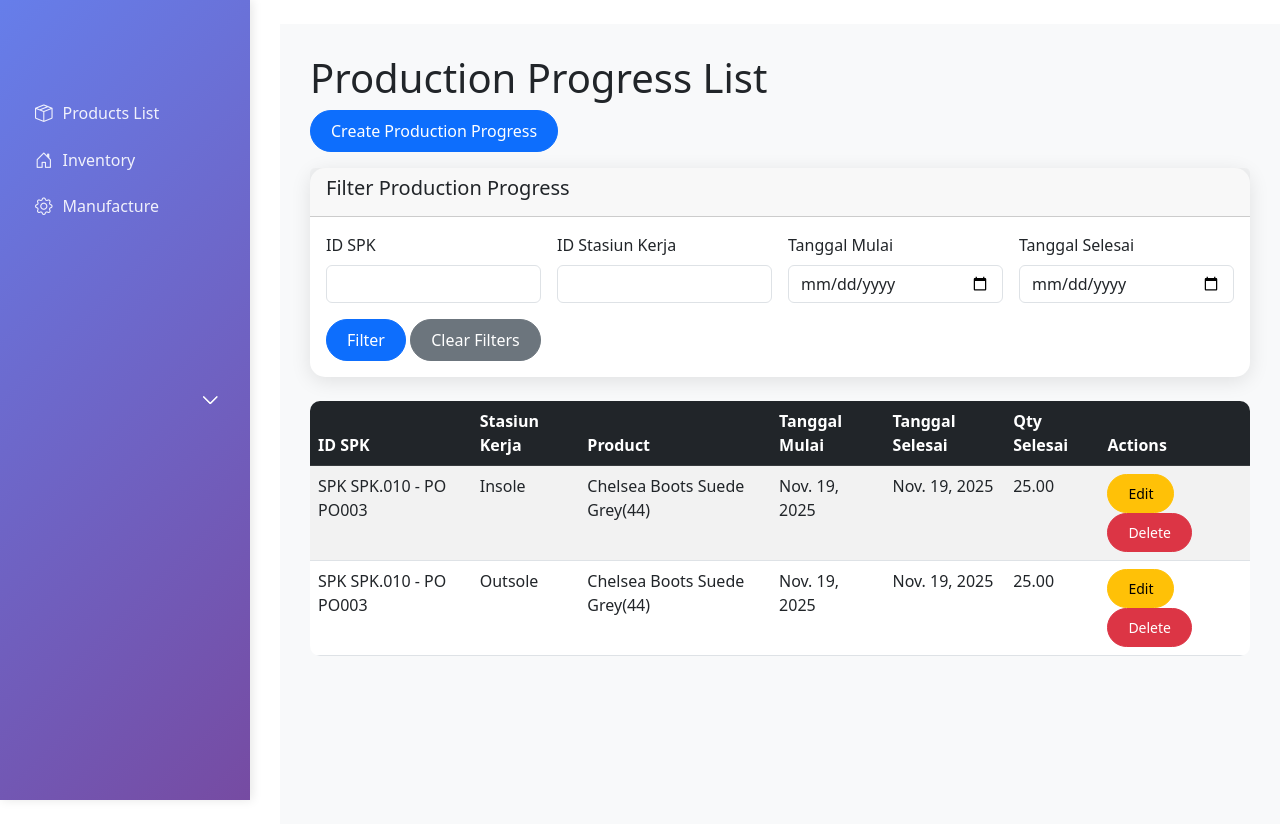
After one commit to afrizal0225/ERP-BENGKEL2-0, a Django app: page /manufacture/productionprogress/ in a window 1280 px wide. The commit adds this page. Run offline with Django 5.2, Linux system fonts and the light colour scheme; data comes from the database, SQL or seed files in the repository; both versions use the stored data as it was after the commit.

Commit message:
Update Dashborad production

```diff
--- a/erp_project/templates/base.html
+++ b/erp_project/templates/base.html
@@ -183,6 +183,10 @@
                 </button>
             </div>
             <div class="submenu" id="manufacture-submenu">
+                <a class="nav-link" href="{% url 'manufacture_dashboard' %}">
+                    <i class="bi bi-speedometer2"></i>
+                    Dashboard
+                </a>
                 <a class="nav-link" href="{% url 'stasiunkerja_list' %}">
                     <i class="bi bi-tools"></i>
                     Stasiun Kerja
@@ -198,6 +202,10 @@
                 <a class="nav-link" href="{% url 'spk_list' %}">
                     <i class="bi bi-file-earmark-text"></i>
                     SPK
+                </a>
+                <a class="nav-link" href="{% url 'productionprogress_list' %}">
+                    <i class="bi bi-bar-chart-line"></i>
+                    Production Progress
                 </a>
             </div>
         </nav>
--- /dev/null
+++ b/manufacture/templates/manufacture/productionprogress_list.html
@@ -0,0 +1,72 @@
+{% extends 'base.html' %}
+
+{% block title %}Production Progress List{% endblock %}
+
+{% block content %}
+<h1>Production Progress List</h1>
+<div class="mb-3">
+    <a href="{% url 'productionprogress_create' %}" class="btn btn-primary">Create Production Progress</a>
+</div>
+
+<!-- Filter Form -->
+<div class="card mb-4">
+    <div class="card-header">
+        <h5>Filter Production Progress</h5>
+    </div>
+    <div class="card-body">
+        <form method="get" class="row g-3">
+            <div class="col-md-3">
+                <label for="id_spk" class="form-label">ID SPK</label>
+                <input type="text" class="form-control" id="id_spk" name="id_spk" value="{{ id_spk_filter }}">
+            </div>
+            <div class="col-md-3">
+                <label for="id_stasiunkerja" class="form-label">ID Stasiun Kerja</label>
+                <input type="text" class="form-control" id="id_stasiunkerja" name="id_stasiunkerja" value="{{ id_stasiunkerja_filter }}">
+            </div>
+            <div class="col-md-3">
+                <label for="tanggal_mulai" class="form-label">Tanggal Mulai</label>
+                <input type="date" class="form-control" id="tanggal_mulai" name="tanggal_mulai" value="{{ tanggal_mulai_filter }}">
+            </div>
+            <div class="col-md-3">
+                <label for="tanggal_selesai" class="form-label">Tanggal Selesai</label>
+                <input type="date" class="form-control" id="tanggal_selesai" name="tanggal_selesai" value="{{ tanggal_selesai_filter }}">
+            </div>
+            <div class="col-12">
+                <button type="submit" class="btn btn-primary">Filter</button>
+                <a href="{% url 'productionprogress_list' %}" class="btn btn-secondary">Clear Filters</a>
+            </div>
+        </form>
+    </div>
+</div>
+<div class="table-responsive">
+    <table class="table table-striped table-hover">
+        <thead class="table-dark">
+            <tr>
+                <th>ID SPK</th>
+                <th>Stasiun Kerja</th>
+                <th>Product</th>
+                <th>Tanggal Mulai</th>
+                <th>Tanggal Selesai</th>
+                <th>Qty Selesai</th>
+                <th>Actions</th>
+            </tr>
+        </thead>
+        <tbody>
+            {% for progress in progresses %}
+            <tr>
+                <td>{{ progress.id_spk }}</td>
+                <td>{{ progress.id_stasiunkerja }}</td>
+                <td>{{ progress.nama_product }}</td>
+                <td>{{ progress.tanggal_mulai }}</td>
+                <td>{{ progress.tanggal_selesai }}</td>
+                <td>{{ progress.qty_selesai }}</td>
+                <td>
+                    <a href="{% url 'productionprogress_update' progress.pk %}" class="btn btn-sm btn-warning">Edit</a>
+                    <a href="{% url 'productionprogress_delete' progress.pk %}" class="btn btn-sm btn-danger">Delete</a>
+                </td>
+            </tr>
+            {% endfor %}
+        </tbody>
+    </table>
+</div>
+{% endblock %}
--- a/manufacture/urls.py
+++ b/manufacture/urls.py
@@ -35,4 +35,11 @@ urlpatterns = [
     path('spk/<str:pk>/approve/', views.spk_approve, name='spk_approve'),
     path('spk/<str:pk>/download/', views.download_spk, name='download_spk'),
     path('spk/<str:pk>/delete/', views.spk_delete, name='spk_delete'),
+
+    path('dashboard/', views.manufacture_dashboard, name='manufacture_dashboard'),
+    path('productionprogress/', views.productionprogress_list, name='productionprogress_list'),
+    path('productionprogress/create/', views.productionprogress_create, name='productionprogress_create'),
+    path('productionprogress/<int:pk>/update/', views.productionprogress_update, name='productionprogress_update'),
+    path('productionprogress/<int:pk>/delete/', views.productionprogress_delete, name='productionprogress_delete'),
+    path('api/get-products-for-spk/', views.get_products_for_spk, name='get_products_for_spk'),
 ]
--- a/manufacture/views.py
+++ b/manufacture/views.py
@@ -1,12 +1,13 @@
 from django.shortcuts import render, get_object_or_404, redirect
-from .models import StasiunKerja, BOM, BOMDetail, ProductionOrder, ProductionOrderDetail, SuratPerintahKerja, SPKDetail, SPKOutput
+from .models import StasiunKerja, BOM, BOMDetail, ProductionOrder, ProductionOrderDetail, SuratPerintahKerja, SPKDetail, SPKOutput, ProductionProgress
 from product.models import Product, RawMaterial
-from .forms import StasiunKerjaForm, BOMForm, BOMDetailForm, BulkUploadForm, ProductionOrderForm, ProductionOrderDetailForm, SuratPerintahKerjaForm
+from django.db.models import Q
+from .forms import StasiunKerjaForm, BOMForm, BOMDetailForm, BulkUploadForm, ProductionOrderForm, ProductionOrderDetailForm, SuratPerintahKerjaForm, ProductionProgressForm
 from django.contrib import messages
 import openpyxl
 from datetime import datetime
 from openpyxl import Workbook
-from django.http import HttpResponse
+from django.http import HttpResponse, JsonResponse
 from django.db.models import Sum
 from decimal import Decimal
 
@@ -605,3 +606,178 @@ def generate_spk_details(spk):
             qty_kebutuhan=data['qty'],
             satuan=data['satuan']
         )
+
+def productionprogress_list(request):
+    progresses = ProductionProgress.objects.all()
+
+    # Handle filtering
+    id_spk_filter = request.GET.get('id_spk', '')
+    id_stasiunkerja_filter = request.GET.get('id_stasiunkerja', '')
+    tanggal_mulai_filter = request.GET.get('tanggal_mulai', '')
+    tanggal_selesai_filter = request.GET.get('tanggal_selesai', '')
+
+    if id_spk_filter:
+        progresses = progresses.filter(id_spk__id_spk__icontains=id_spk_filter)
+    if id_stasiunkerja_filter:
+        progresses = progresses.filter(id_stasiunkerja__id_stasiun_kerja__icontains=id_stasiunkerja_filter)
+    if tanggal_mulai_filter:
+        progresses = progresses.filter(tanggal_mulai=tanggal_mulai_filter)
+    if tanggal_selesai_filter:
+        progresses = progresses.filter(tanggal_selesai=tanggal_selesai_filter)
+
+    context = {
+        'progresses': progresses,
+        'id_spk_filter': id_spk_filter,
+        'id_stasiunkerja_filter': id_stasiunkerja_filter,
+        'tanggal_mulai_filter': tanggal_mulai_filter,
+        'tanggal_selesai_filter': tanggal_selesai_filter,
+    }
+    return render(request, 'manufacture/productionprogress_list.html', context)
+
+def productionprogress_create(request):
+    if request.method == 'POST':
+        spk_id = request.POST.get('id_spk')
+        station_id = request.POST.get('id_stasiunkerja')
+        products_data = []
+
+        # Parse products data
+        index = 0
+        while f'products[{index}][id_product]' in request.POST:
+            product_data = {
+                'id_product': request.POST.get(f'products[{index}][id_product]'),
+                'tanggal_mulai': request.POST.get(f'products[{index}][tanggal_mulai]'),
+                'tanggal_selesai': request.POST.get(f'products[{index}][tanggal_selesai]'),
+                'qty_selesai': request.POST.get(f'products[{index}][qty_selesai]'),
+            }
+            products_data.append(product_data)
+            index += 1
+
+        if spk_id and station_id and products_data:
+            try:
+                spk = SuratPerintahKerja.objects.get(id_spk=spk_id)
+                station = StasiunKerja.objects.get(id_stasiun_kerja=station_id)
+                created_count = 0
+                for data in products_data:
+                    if data['qty_selesai'] and float(data['qty_selesai']) > 0:
+                        product = Product.objects.get(sku=data['id_product'])
+                        ProductionProgress.objects.create(
+                            id_spk=spk,
+                            id_stasiunkerja=station,
+                            id_product=product,
+                            nama_product=product.name,
+                            tanggal_mulai=data['tanggal_mulai'],
+                            tanggal_selesai=data['tanggal_selesai'],
+                            qty_selesai=data['qty_selesai']
+                        )
+                        created_count += 1
+                messages.success(request, f'{created_count} Production Progress entries created successfully.')
+                return redirect('productionprogress_list')
+            except Exception as e:
+                messages.error(request, f'Error creating progress: {e}')
+        else:
+            messages.error(request, 'Invalid data submitted.')
+
+    form = ProductionProgressForm()
+    return render(request, 'manufacture/productionprogress_form.html', {'form': form, 'title': 'Create Production Progress'})
+
+def productionprogress_update(request, pk):
+    progress = get_object_or_404(ProductionProgress, pk=pk)
+    if request.method == 'POST':
+        form = ProductionProgressForm(request.POST, instance=progress)
+        if form.is_valid():
+            progress = form.save(commit=False)
+            progress.nama_product = progress.id_product.name
+            progress.save()
+            messages.success(request, 'Production Progress updated successfully.')
+            return redirect('productionprogress_list')
+    else:
+        form = ProductionProgressForm(instance=progress)
+    return render(request, 'manufacture/productionprogress_form.html', {'form': form, 'title': 'Update Production Progress'})
+
+def productionprogress_delete(request, pk):
+    progress = get_object_or_404(ProductionProgress, pk=pk)
+    if request.method == 'POST':
+        progress.delete()
+        messages.success(request, 'Production Progress deleted successfully.')
+        return redirect('productionprogress_list')
+    return render(request, 'manufacture/productionprogress_confirm_delete.html', {'progress': progress})
+
+def manufacture_dashboard(request):
+    # Get POs with remaining quantities (calculated as total PO output - total approved SPK outputs)
+    pos_with_remaining = []
+    all_pos = ProductionOrder.objects.all()
+    for po in all_pos:
+        total_po_output = po.productionorderdetail_set.aggregate(
+            total=Sum('qty_produksi')
+        )['total'] or 0
+
+        total_spk_approved = SPKOutput.objects.filter(
+            id_spk__id_po=po,
+            id_spk__status='Approved'
+        ).aggregate(total=Sum('qty_output'))['total'] or 0
+
+        remaining = total_po_output - total_spk_approved
+        if remaining > 0:
+            po.total_remaining = remaining
+            pos_with_remaining.append(po)
+
+    # Get SPK progress per station
+    spk_progress = ProductionProgress.objects.values(
+        'id_spk__id_spk',
+        'id_spk__id_po__id_po',
+        'id_stasiunkerja__nama_stasiun_kerja',
+        'id_stasiunkerja'
+    ).annotate(
+        total_qty_selesai=Sum('qty_selesai')
+    ).order_by('id_spk__id_spk', 'id_stasiunkerja__nama_stasiun_kerja')
+
+    # Calculate progress percentage for each
+    progress_data = []
+    for progress in spk_progress:
+        spk_id = progress['id_spk__id_spk']
+        station_id = progress['id_stasiunkerja']
+        total_selesai = progress['total_qty_selesai'] or 0
+
+        # Get total allocated for this SPK and station: sum of SPKOutput.qty_output
+        # for products that have this station in their BOM
+        products_with_station = BOMDetail.objects.filter(
+            id_stasiunkerja=station_id
+        ).values_list('id_product', flat=True).distinct()
+
+        total_allocated = SPKOutput.objects.filter(
+            id_spk__id_spk=spk_id,
+            id_product__in=products_with_station
+        ).aggregate(total=Sum('qty_output'))['total'] or 0
+
+        percentage = (total_selesai / total_allocated * 100) if total_allocated > 0 else 0
+
+        progress_data.append({
+            'spk_id': spk_id,
+            'po_id': progress['id_spk__id_po__id_po'],
+            'station_name': progress['id_stasiunkerja__nama_stasiun_kerja'],
+            'total_qty_selesai': total_selesai,
+            'total_allocated': total_allocated,
+            'percentage': round(percentage, 2)
+        })
+
+    # Get SPK details for context
+    spks = SuratPerintahKerja.objects.filter(status='Approved').select_related('id_po')
+
+    context = {
+        'pos_with_remaining': pos_with_remaining,
+        'spk_progress': progress_data,
+        'spks': spks,
+    }
+    return render(request, 'manufacture/dashboard.html', context)
+
+def get_products_for_spk(request):
+    spk_id = request.GET.get('spk_id')
+    if spk_id:
+        try:
+            spk = SuratPerintahKerja.objects.get(id_spk=spk_id)
+            products = SPKOutput.objects.filter(id_spk=spk).select_related('id_product')
+            data = [{'id': p.id_product.pk, 'sku': p.id_product.sku, 'name': p.id_product.name} for p in products]
+            return JsonResponse({'products': data})
+        except SuratPerintahKerja.DoesNotExist:
+            return JsonResponse({'error': 'SPK not found'}, status=404)
+    return JsonResponse({'error': 'No SPK ID provided'}, status=400)
```
Also changed, not shown: manufacture/admin.py (+7 -1 lines), manufacture/forms.py (+20 -1 lines), manufacture/models.py (+12 -0 lines), manufacture/templates/manufacture/dashboard.html (added, +132 -0 lines), manufacture/templates/manufacture/productionprogress_confirm_delete.html (added, +13 -0 lines), manufacture/templates/manufacture/productionprogress_form.html (added, +120 -0 lines), db.sqlite3, manufacture/migrations/0015_productionprogress.py (added).
